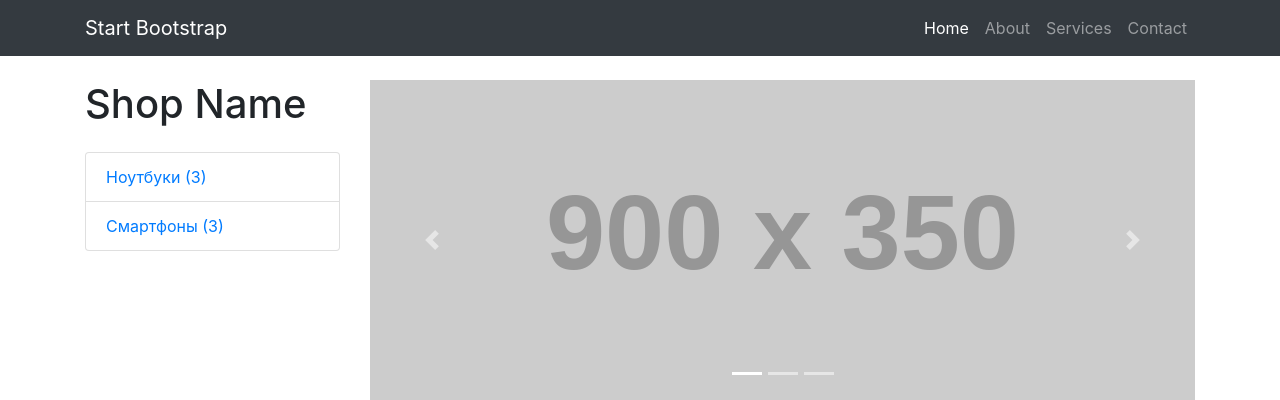
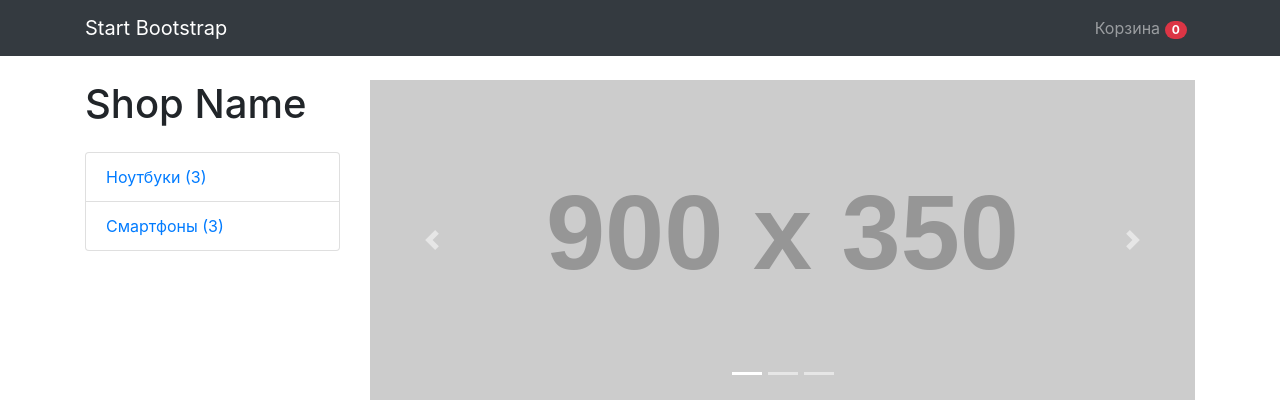
Before and after one commit to Rybak-a87/practice_django_internet_shop, a Django app: page / in a window 1280 px wide. Shown: the top 400 px of the page. Run offline with Django 3.2, Linux system fonts and the light colour scheme; data comes from the database, SQL or seed files in the repository; both versions use the stored data as it was after the commit; grey boxes labelled with a size stand in for pictures from a placeholder-image service; some libraries are stand-ins or nearby versions.

Commit message:
lesson-22

```diff
--- a/notes_for_me.txt
+++ b/notes_for_me.txt
@@ -129,3 +129,5 @@ git pull
 20. Mixins (миксины)
 
 21. Добавляем товар на главную страницу
+
+22. Рендеринг корзины в шаблоне
--- a/shop/mainapp/urls.py
+++ b/shop/mainapp/urls.py
@@ -9,4 +9,5 @@ urlpatterns = [
     path("", views.BaseView.as_view(), name="base"),
     path("products/<str:ct_model>/<str:slug>/", views.ProductDetailView.as_view(), name="product_detail"),
     path("category/<str:slug>/", views.CategoryDetailView.as_view(), name="category_detail"),
+    path("cart/", views.CartView.as_view(), name="cart"),
 ]
--- a/shop/mainapp/views.py
+++ b/shop/mainapp/views.py
@@ -1,7 +1,7 @@
 from django.shortcuts import render
 from django.views.generic import DetailView, View
 
-from .models import Notebook, Smartphone, Category, LatestProducts
+from .models import Notebook, Smartphone, Category, LatestProducts, Customer, Cart
 from .mixins import CategoryDetailMixin     # должет первый по порядку наследоватся
 
 
@@ -45,3 +45,15 @@ class CategoryDetailView(CategoryDetailMixin, DetailView):
     context_object_name = "category"
     template_name = "mainapp/category_detail.html"
     slug_url_kwarg = "slug"
+
+
+class CartView(View):
+    def get(self, request, *args, **kwargs):
+        customer = Customer.objects.get(user=request.user)
+        cart = Cart.objects.get(owner=customer)
+        categories = Category.objects.get_categories_for_left_sidebar()
+        context = {
+            "cart": cart,
+            "categories": categories,
+        }
+        return render(request, "mainapp/cart.html", context)
--- a/shop/templates/base/base.html
+++ b/shop/templates/base/base.html
@@ -32,19 +32,8 @@
       </button>
       <div class="collapse navbar-collapse" id="navbarResponsive">
         <ul class="navbar-nav ml-auto">
-          <li class="nav-item active">
-            <a class="nav-link" href="#">Home
-              <span class="sr-only">(current)</span>
-            </a>
-          </li>
           <li class="nav-item">
-            <a class="nav-link" href="#">About</a>
-          </li>
-          <li class="nav-item">
-            <a class="nav-link" href="#">Services</a>
-          </li>
-          <li class="nav-item">
-            <a class="nav-link" href="#">Contact</a>
+            <a class="nav-link" href="{% url 'mainapp:cart' %}">Корзина <span class="badge badge-pill badge-danger">0</span></a>
           </li>
         </ul>
       </div>
```
Also changed, not shown: shop/templates/mainapp/cart.html (added, +28 -0 lines), shop/db.sqlite3.
